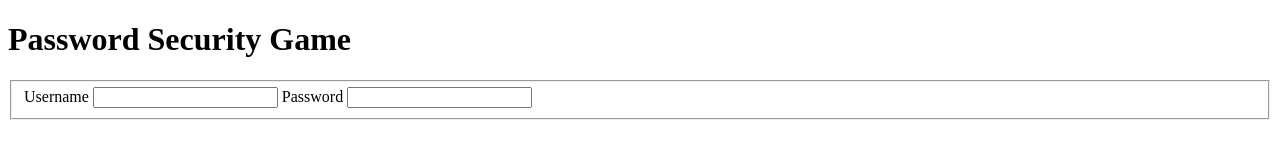
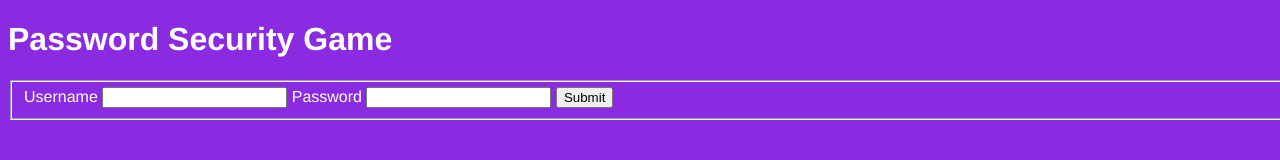
Before and after one commit to Turttleclam/Password-Game, a website: page public/index.html in a window 1280 px wide. Drawn offline with Linux system fonts and the light colour scheme; files that its build step writes are made by us from their sources.

Commit message:
Added some styles

```diff
--- a/package.json
+++ b/package.json
@@ -4,6 +4,7 @@
   "main": "index.js",
   "scripts": {
     "start": "node server.js",
+    "dev": "nodemon server.js",
     "test": "echo \"Error: no test specified\" && exit 1"
   },
   "dependencies": {
--- a/public/index.html
+++ b/public/index.html
@@ -17,6 +17,7 @@
                 <input type="text" id="username" name="username"></input>
                 <label>Password</label>
                 <input type="password" id="pwd" name="pwd"></input>
+                <input type="submit" value="Submit">
             </div>
         </fieldset>
     </main>
--- a/style/styles.css
+++ b/style/styles.css
@@ -0,0 +1,7 @@
+body {
+    background-color: blueviolet;
+    color: white;
+    font-family:'Franklin Gothic Medium', 'Arial Narrow', Arial, sans-serif;
+    width: 100%;
+    height: 100vh;
+}
```
